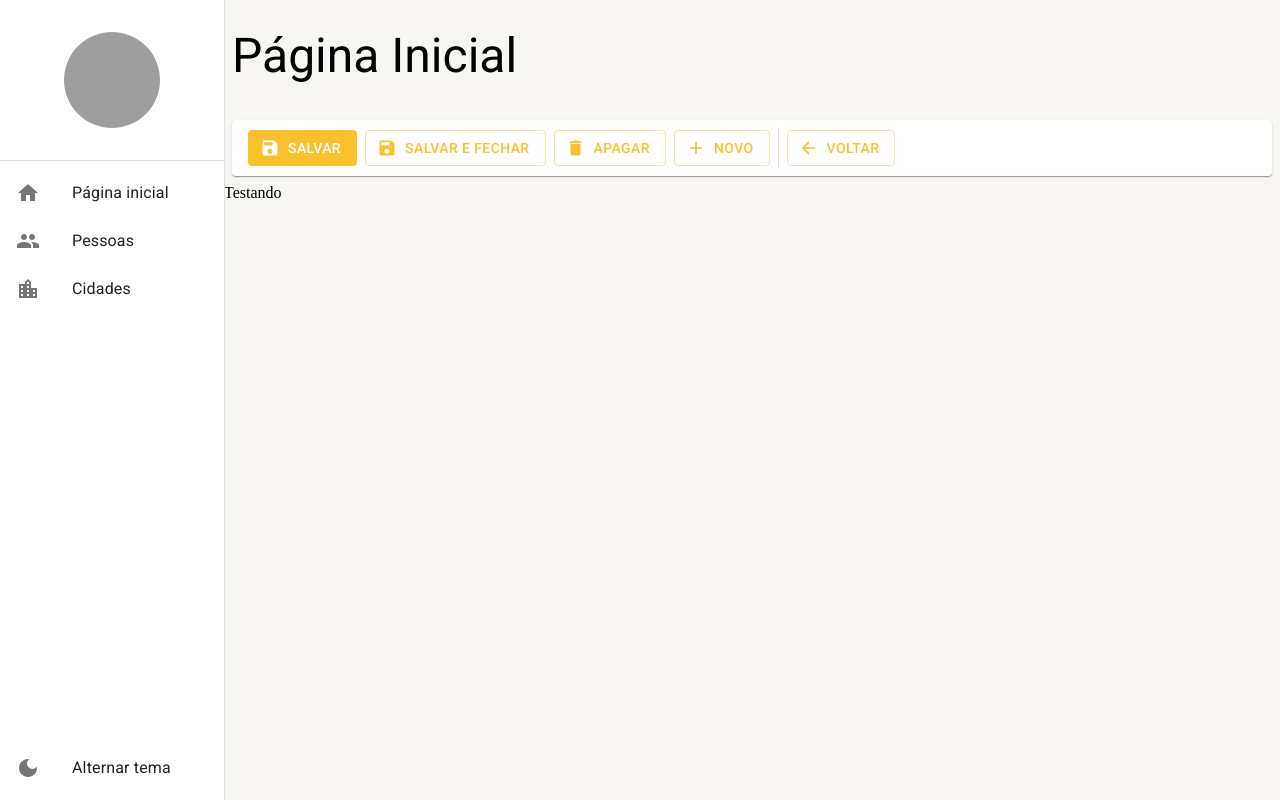
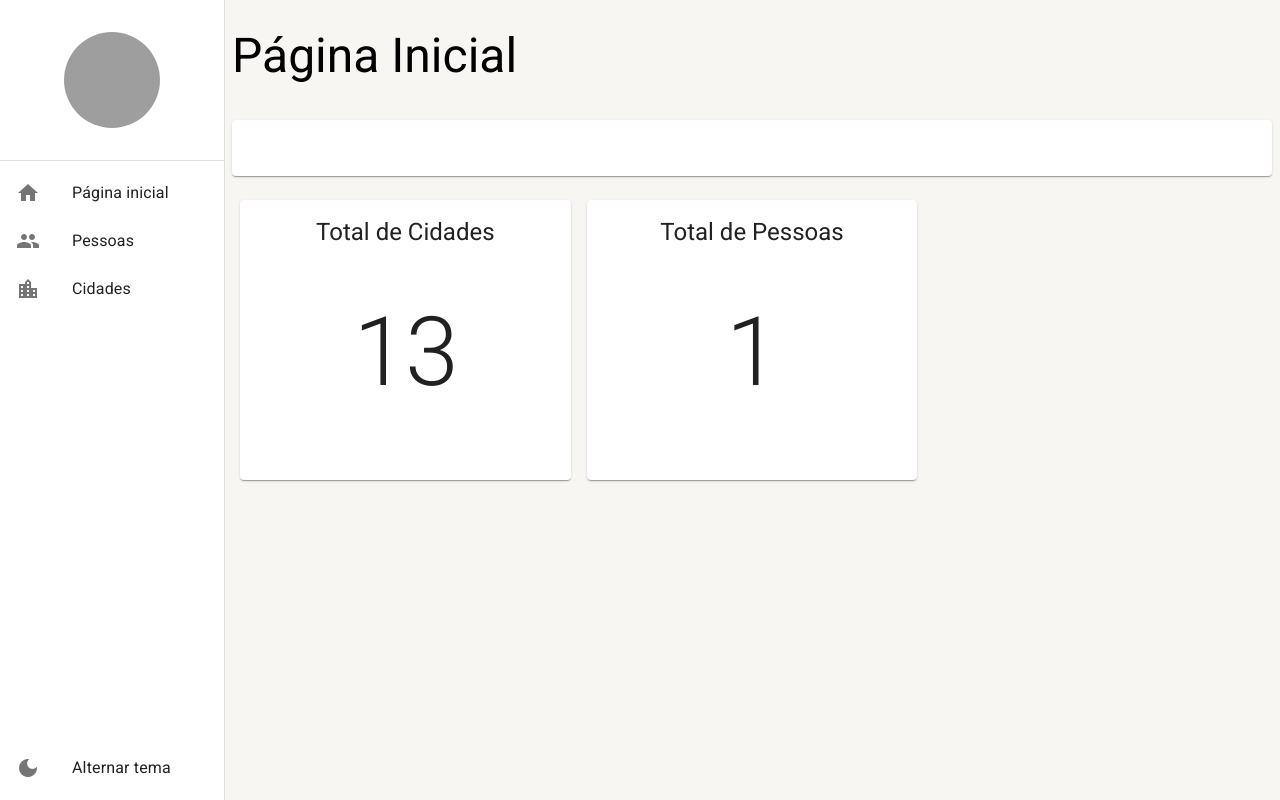
Before and after one commit to AndersonTiago/ReactMUI, a React (Create React App) app: page /pagina-inicial in a window 1280 px wide. Built offline with nearby package versions, Linux system fonts and the light colour scheme; data requests are answered from the project's data file; grey boxes are pictures that could not be loaded.

Commit message:
Iniciando sistema de Login

```diff
--- a/mock/database.json
+++ b/mock/database.json
@@ -83,10 +83,9 @@
     {
       "nome": "Porto Alegre",
       "id": 1
-    },
-    {
-      "nome": "Dois irmãos",
-      "id": 2
     }
-  ]
+  ],
+  "auth": {
+    "accessToken": "aaaaa.bbbbb.cccccc"
+  }
 }
--- a/src/pages/cidades/ListagemDeCidades.tsx
+++ b/src/pages/cidades/ListagemDeCidades.tsx
@@ -81,7 +81,7 @@
         <Table>
           <TableHead>
             <TableRow>
-              <TableCell>Ações</TableCell>
+              <TableCell width={100}>Ações</TableCell>
               <TableCell>Nome</TableCell>
             </TableRow>
           </TableHead>
--- a/src/pages/dashboard/Dashboard.tsx
+++ b/src/pages/dashboard/Dashboard.tsx
@@ -1,15 +1,104 @@
-import { FerramentasDaListagem, FerramentasDeDetalhe } from "../../shared/components"
+import { Box, Card, CardContent, debounce, Grid, Typography } from "@mui/material"
+import { useEffect, useState } from "react";
+import { FerramentasDaListagem } from "../../shared/components"
 import { LayoutBaseDePagina } from "../../shared/layouts"
+import { CidadesService } from "../../shared/services/api/cidades/CidadesService";
+import { PessoasService } from "../../shared/services/api/pessoas/PessoasService";
 
 
 export const Dashboard = () => {
+    const [isLoadingCidades, setIsLoadingCidades] = useState(true);
+    const [totalContCidades, setTotalCountCidades] = useState(0);
+    const [isLoadingPessoas, setIsLoadingPessoas] = useState(true);
+    const [totalContPessoas, setTotalCountPessoas] = useState(0);
+
+    useEffect(() => {
+        setIsLoadingCidades(true);
+        setIsLoadingPessoas(true);
+
+        CidadesService.getAll(1)
+            .then((result) => {
+                setIsLoadingCidades(false);
+
+                if (result instanceof Error) {
+                    alert(result.message);
+                } else {
+                    setTotalCountCidades(result.totalCount);
+                }
+            });
+        PessoasService.getAll(1)
+            .then((result) => {
+                setIsLoadingPessoas(false);
+
+                if (result instanceof Error) {
+                    alert(result.message);
+                } else {
+                    setTotalCountPessoas(result.totalCount);
+                }
+            });
+    }, []);
+
+
     return (
         <LayoutBaseDePagina
             titulo="Página Inicial"
             barraDeFerramentas={(
-                <FerramentasDeDetalhe mostrarBotaoSalvarEFechar />
+                <FerramentasDaListagem mostrarBotaoNovo={false} />
             )}>
-            Testando
+            <Box width='100%' display='flex'>
+                <Grid container margin={2}>
+                    <Grid item container spacing={2}>
+
+                        <Grid item xs={12} sm={12} md={8} lg={4} xl={3}>
+                            <Card>
+                                <CardContent>
+                                    <Typography variant="h5" align="center">
+                                        Total de Cidades
+                                    </Typography>
+
+                                    <Box padding={6} display='flex' justifyContent="center" alignItems='center'>
+
+                                        {!isLoadingPessoas && (<Typography variant="h1">
+                                            {totalContPessoas}
+                                        </Typography>)}
+
+                                        {isLoadingPessoas && (
+                                            <Typography variant="h6">
+                                                Carregando...
+                                            </Typography>
+                                        )}
+
+                                    </Box>
+                                </CardContent>
+                            </Card>
+                        </Grid>
+
+                        <Grid item xs={12} sm={12} md={8} lg={4} xl={3}>
+                            <Card>
+                                <CardContent>
+                                    <Typography variant="h5" align="center">
+                                        Total de Pessoas
+                                    </Typography>
+
+                                    <Box padding={6} display='flex' justifyContent="center" alignItems='center'>
+
+                                        {!isLoadingCidades && (<Typography variant="h1">
+                                            {totalContCidades}
+                                        </Typography>)}
+
+                                        {isLoadingCidades && (
+                                            <Typography variant="h6">
+                                                Carregando...
+                                            </Typography>
+                                        )}
+                                    </Box>
+                                </CardContent>
+                            </Card>
+                        </Grid>
+
+                    </Grid>
+                </Grid>
+            </Box>
         </LayoutBaseDePagina>
     )
 }
--- a/src/pages/pessoas/ListagemDePessoas.tsx
+++ b/src/pages/pessoas/ListagemDePessoas.tsx
@@ -82,7 +82,7 @@
         <Table>
           <TableHead>
             <TableRow>
-              <TableCell>Ações</TableCell>
+              <TableCell width={100}>Ações</TableCell>
               <TableCell>Nome completo</TableCell>
               <TableCell>Email</TableCell>
             </TableRow>
```
Also changed, not shown: 1 other file (tests, documents, lock files or other folders).
